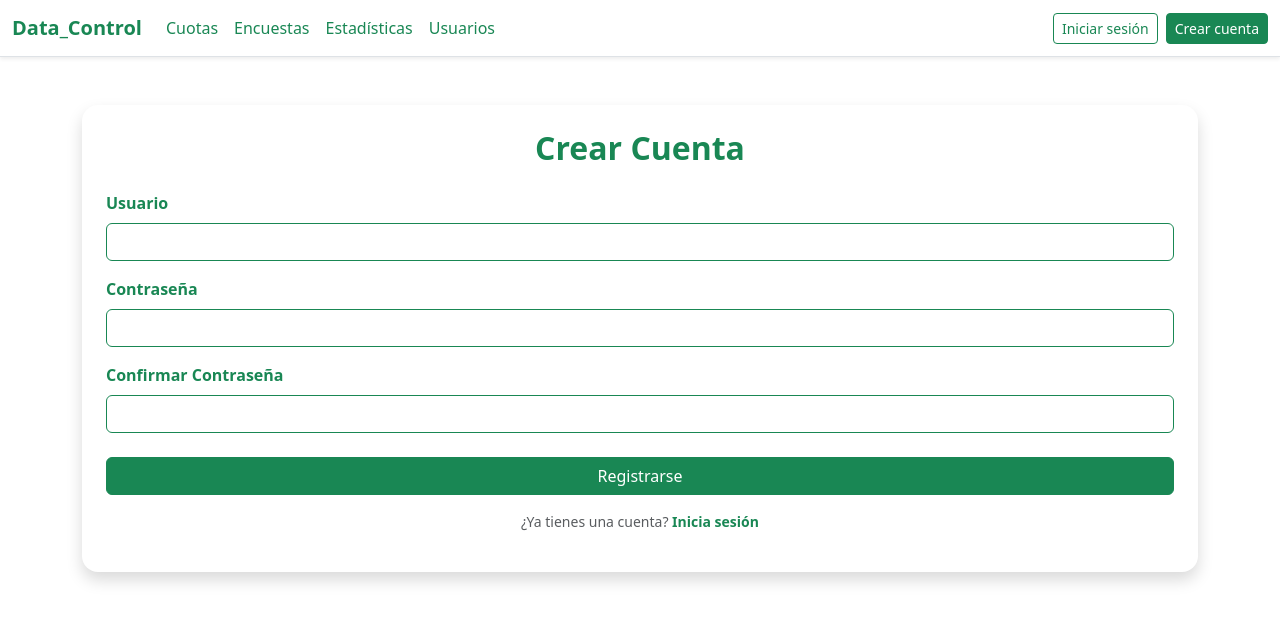
After one commit to candresrpk/data_manager_encuestas, a Django app: page /users/register/ in a window 1280 px wide. The commit adds this page. Shown: the top 622 px of the page. Run offline with Django 5.2, Linux system fonts and the light colour scheme.

Commit message:
users managment added, missing profile

```diff
--- a/core/urls.py
+++ b/core/urls.py
@@ -1,22 +1,8 @@
-"""
-URL configuration for core project.
 
-The `urlpatterns` list routes URLs to views. For more information please see:
-    https://docs.djangoproject.com/en/5.2/topics/http/urls/
-Examples:
-Function views
-    1. Add an import:  from my_app import views
-    2. Add a URL to urlpatterns:  path('', views.home, name='home')
-Class-based views
-    1. Add an import:  from other_app.views import Home
-    2. Add a URL to urlpatterns:  path('', Home.as_view(), name='home')
-Including another URLconf
-    1. Import the include() function: from django.urls import include, path
-    2. Add a URL to urlpatterns:  path('blog/', include('blog.urls'))
-"""
 from django.contrib import admin
-from django.urls import path
+from django.urls import path, include
 
 urlpatterns = [
     path('admin/', admin.site.urls),
+    path('users/', include('my_apps.users.urls', namespace='users')),
 ]
--- a/my_apps/users/urls.py
+++ b/my_apps/users/urls.py
@@ -4,8 +4,8 @@ from . import views
 app_name = 'users'
 
 urlpatterns = [
-    path('register/', views.register, name='register'),
+    path('register/', views.register_view, name='register'),
     path('login/', views.login_view, name='login'),
     path('logout/', views.logout_view, name='logout'),
-    path('profile/', views.profile, name='profile'),
+    path('profile/', views.profile_view, name='profile'),
 ]
--- a/my_apps/users/views.py
+++ b/my_apps/users/views.py
@@ -2,19 +2,64 @@ from django.contrib.auth.forms import UserCreationForm, AuthenticationForm
 from django.contrib.auth import login, logout, authenticate
 from django.shortcuts import render, redirect
 from django.contrib.auth.models import User
+from django.contrib import messages
 
 
 # Create your views here.
 
 
 def register_view(request):
-    return render(request, 'users/register.html')
+    if request.method == 'POST':
+        form = UserCreationForm(request.POST)
+        if form.is_valid():
+            # Guardar usuario en la BD
+            user = form.save()
+
+            # Autenticar con los datos limpios del form
+            username = form.cleaned_data.get("username")
+            raw_password = form.cleaned_data.get("password1")
+            user = authenticate(username=username, password=raw_password)
+
+            # Iniciar sesión
+            if user is not None:
+                login(request, user)
+                messages.success(request, f'Registro exitoso. Bienvenido/a {user.username}!')
+                return redirect('users:profile')
+            else:
+                messages.error(request, "Error al autenticar el usuario. Contacta al administrador.")
+        else:
+            messages.error(request, "Por favor corrige los errores del formulario.")
+    else:
+        form = UserCreationForm()
+
+    return render(request, 'users/register.html', {'form': form})
+
 
 def login_view(request):
-    return render(request, 'users/login.html')
+    if request.method == 'POST':
+        form = AuthenticationForm(request, data=request.POST)
+        if form.is_valid():
+            username = form.cleaned_data.get('username')
+            password = form.cleaned_data.get('password')
+            user = authenticate(username=username, password=password)
+            if user is not None:
+                login(request, user)
+                messages.success(request, f'Has iniciado sesión como {username}.')
+                return redirect('users:profile')
+            else:
+                messages.error(request, 'Error al autenticar el usuario. Contacta al administrador.')
+        else:
+            messages.error(request, 'Usuario o contraseña inválidos.')
+    else:
+        form = AuthenticationForm()
+
+    return render(request, 'users/login.html', {'form': form})
+
 
 
 def logout_view(request):
+    logout(request)
+    messages.info(request, 'Has cerrado sesión.')
     return redirect('users:login')
 
 
--- a/templates/base.html
+++ b/templates/base.html
@@ -21,9 +21,13 @@
 
     <body>
         <header>
-            <!-- place navbar here -->
+
+            {% include "./includes/navbar.html" %}
+
         </header>
-        <main>
+        <main class="container my-5">
+
+            {% include "./includes/messages.html" %}
 
             {% block content %}
             {% endblock %}
--- /dev/null
+++ b/templates/includes/messages.html
@@ -0,0 +1,8 @@
+{% if messages %}
+    {% for message in messages %}
+        <div class="alert alert-{{ message.tags }} alert-dismissible fade show" role="alert">
+            {{ message }}
+            <button type="button" class="btn-close" data-bs-dismiss="alert" aria-label="Close"></button>
+        </div>
+    {% endfor %}
+{% endif %}
--- /dev/null
+++ b/templates/includes/navbar.html
@@ -0,0 +1,42 @@
+<nav class="navbar navbar-expand-lg navbar-light bg-white border-bottom shadow-sm">
+  <div class="container-fluid">
+    <!-- Logo -->
+    <a class="navbar-brand text-success fw-bold" href="/">Data_Control</a>
+
+    <!-- Botón hamburguesa -->
+    <button class="navbar-toggler" type="button" data-bs-toggle="collapse" data-bs-target="#navbarContent"
+      aria-controls="navbarContent" aria-expanded="false" aria-label="Toggle navigation">
+      <span class="navbar-toggler-icon"></span>
+    </button>
+
+    <!-- Contenido del navbar -->
+    <div class="collapse navbar-collapse" id="navbarContent">
+      <!-- Enlaces principales -->
+      <ul class="navbar-nav me-auto mb-2 mb-lg-0">
+        <li class="nav-item">
+          <a class="nav-link text-success fw-medium" href="#">Cuotas</a>
+        </li>
+        <li class="nav-item">
+          <a class="nav-link text-success fw-medium" href="#">Encuestas</a>
+        </li>
+        <li class="nav-item">
+          <a class="nav-link text-success fw-medium" href="#">Estadísticas</a>
+        </li>
+        <li class="nav-item">
+          <a class="nav-link text-success fw-medium" href="#">Usuarios</a>
+        </li>
+      </ul>
+
+      <!-- Autenticación -->
+      {% if request.user.is_authenticated %}
+        <span class="navbar-text me-3 text-muted">
+          Hola, {{ request.user.username }}
+        </span>
+        <a href="{% url 'users:logout' %}" class="btn btn-outline-danger btn-sm">Cerrar sesión</a>
+      {% else %}
+        <a href="{% url 'users:login' %}" class="btn btn-outline-success btn-sm me-2">Iniciar sesión</a>
+        <a href="{% url 'users:register' %}" class="btn btn-success btn-sm">Crear cuenta</a>
+      {% endif %}
+    </div>
+  </div>
+</nav>
--- a/templates/users/profile.html
+++ b/templates/users/profile.html
@@ -0,0 +1 @@
+{% extends '../base.html' %}
--- /dev/null
+++ b/templates/users/register.html
@@ -0,0 +1,50 @@
+{% extends '../base.html' %}
+
+
+{% block content %}
+
+    <div class="form-container bg-white p-4 rounded-4 shadow ">
+        <h2 class="text-center mb-4 text-success fw-bold">Crear Cuenta</h2>
+
+        <form method="post" novalidate>
+        {% csrf_token %}
+
+        <!-- Username -->
+        <div class="mb-3">
+            <label for="id_username" class="form-label text-success fw-semibold">Usuario</label>
+            <input type="text" name="username" id="id_username" class="form-control border-success"
+                value="{{ form.username.value|default_if_none:'' }}">
+            {% if form.username.errors %}
+            <div class="text-danger small mt-1">{{ form.username.errors.0 }}</div>
+            {% endif %}
+        </div>
+
+        <!-- Password1 -->
+        <div class="mb-3">
+            <label for="id_password1" class="form-label text-success fw-semibold">Contraseña</label>
+            <input type="password" name="password1" id="id_password1" class="form-control border-success">
+            {% if form.password1.errors %}
+            <div class="text-danger small mt-1">{{ form.password1.errors.0 }}</div>
+            {% endif %}
+        </div>
+
+        <!-- Password2 -->
+        <div class="mb-4">
+            <label for="id_password2" class="form-label text-success fw-semibold">Confirmar Contraseña</label>
+            <input type="password" name="password2" id="id_password2" class="form-control border-success">
+            {% if form.password2.errors %}
+            <div class="text-danger small mt-1">{{ form.password2.errors.0 }}</div>
+            {% endif %}
+        </div>
+
+        <!-- Botón enviar -->
+        <button type="submit" class="btn btn-success w-100">Registrarse</button>
+        </form>
+
+        <p class="mt-3 text-center text-muted small">
+        ¿Ya tienes una cuenta?
+        <a href="{% url 'users:login' %}" class="text-success fw-semibold text-decoration-none">Inicia sesión</a>
+        </p>
+    </div>
+
+{% endblock  %}
```
Also changed, not shown: templates/users/login.html (+40 -0 lines), templates/users/create.html (deleted).
